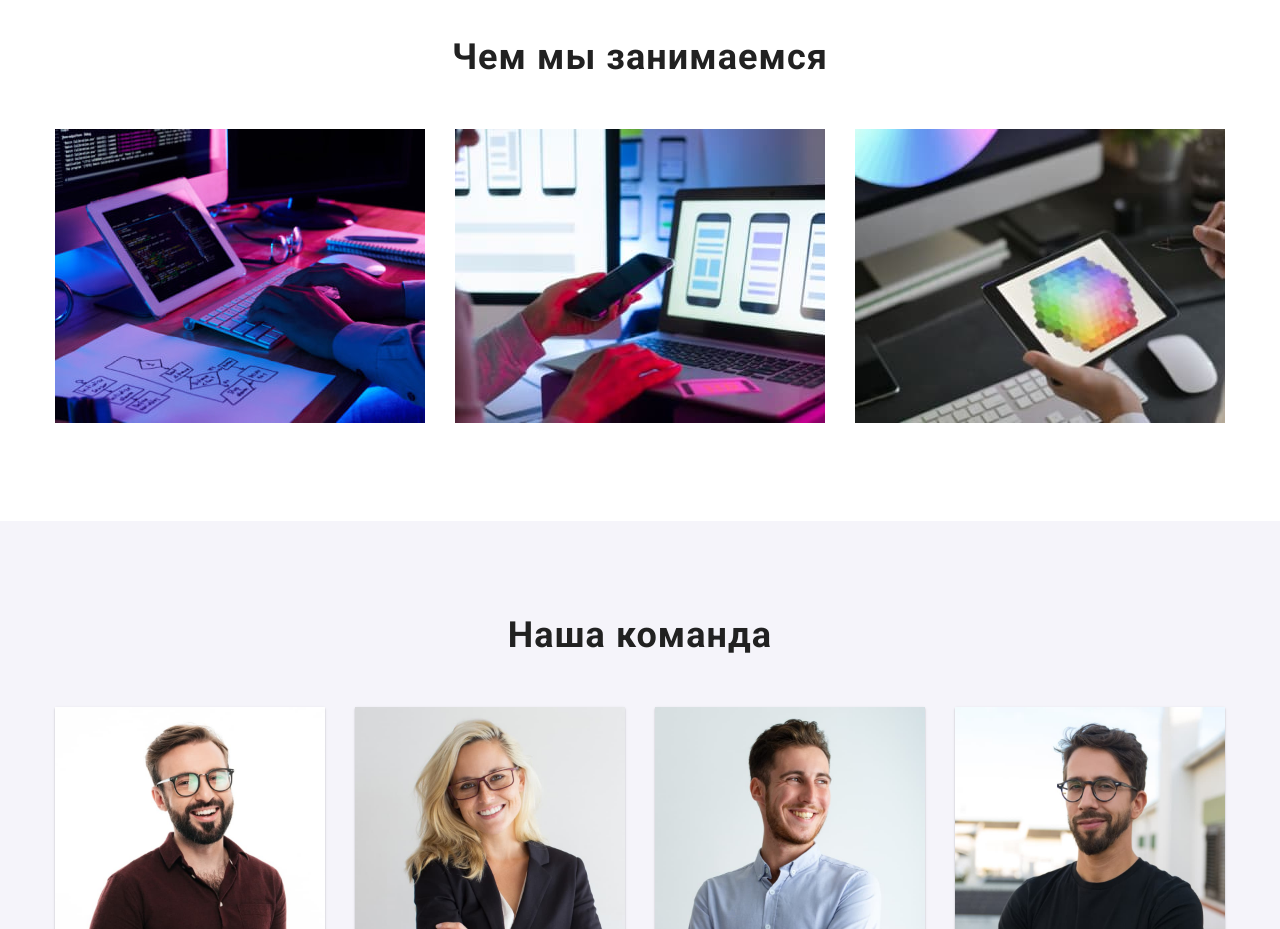
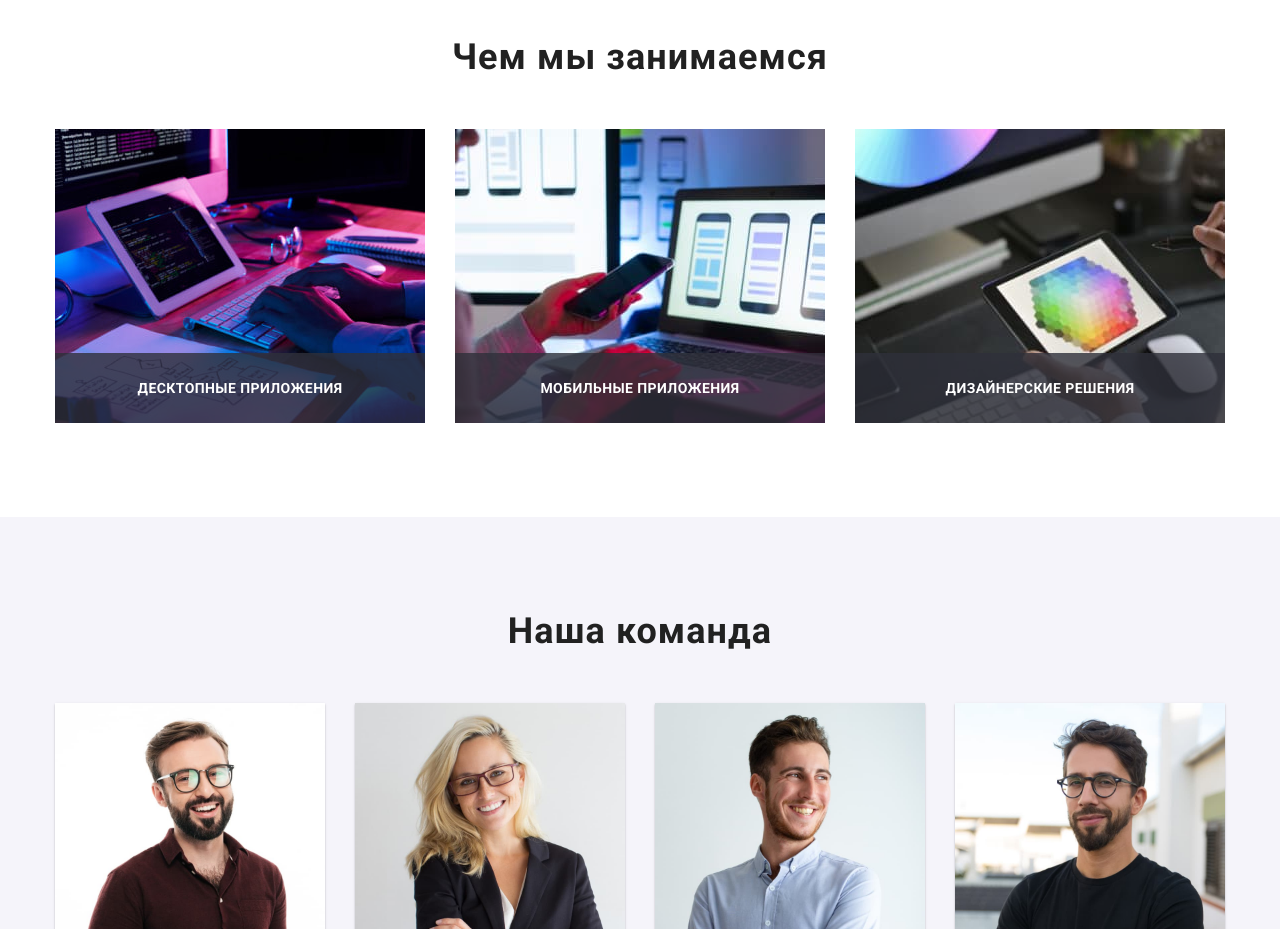
Before and after one commit to Selim96/goit-markup-hw-05, a plain HTML site: page index.html in a window 1280 px wide. Shown: the part 1080-2009 px from the top of the page. Drawn offline with nearby package versions, Linux system fonts and the light colour scheme.

Commit message:
надписи на картинках

```diff
--- a/css/styles.css
+++ b/css/styles.css
@@ -279,6 +279,35 @@ h3 {
 
 .pictures-item {
   width: 370px;
+}
+
+.images {
+  display: block;
+}
+
+.picture-caption {
+  position: relative;
+}
+
+.caption {
+  background-color: rgba(47, 48, 58, 0.8);
+  width: 100%;
+  height: 70px;
+  padding-top: 27px;
+  padding-bottom: 27px;
+  position: absolute;
+  bottom: 0;
+  left: 0;
+}
+
+.caption-text {
+  font-weight: 700;
+  font-size: 14px;
+  line-height: 16px;
+  text-align: center;
+  letter-spacing: 0.03em;
+  text-transform: uppercase;
+  color: var(--baner-text-color);
 }
 
 /* ------------секция Наша команда ------------*/
@@ -577,7 +606,7 @@ address {
   width: 30px;
   height: 30px;
   border-radius: 50%;
-  background: #ffffff;
+  background-color: #ffffff;
   border: 1px solid rgba(0, 0, 0, 0.1);
   display: flex;
   justify-content: center;
--- a/index.html
+++ b/index.html
@@ -115,27 +115,42 @@
           <ul class="no-dots pictures-list">
             <li class="pictures-item">
               <a href=""
-                ><img
+                ><div class="picture-caption">
+                  <img
+                    class="images"
                     src="images/index/box_1.jpg"
                     alt="программист набирает код на компьютере"
                     width="370"
-              /></a>
+                  />
+                  <p class="caption caption-text">десктопные приложения</p>
+                </div></a
+              >
             </li>
             <li class="pictures-item">
               <a href=""
-                ><img
+                ><div class="picture-caption">
+                  <img
+                    class="images"
                     src="images/index/box.2.jpg"
                     alt="человек держит телефон перед монитоором"
                     width="370"
-              /></a>
+                  />
+                  <p class="caption caption-text">Мобильные приложения</p>
+                </div></a
+              >
             </li>
             <li class="pictures-item">
               <a href=""
-                ><img
+                ><div class="picture-caption">
+                  <img
+                    class="images"
                     src="images/index/box.3.jpg"
                     alt="планшет в руках у человека"
                     width="370"
-              /></a>
+                  />
+                  <p class="caption caption-text">Дизайнерские решения</p>
+                </div></a
+              >
             </li>
           </ul>
         </div>
```
Lines whose indentation alone changed are shown as unchanged.
